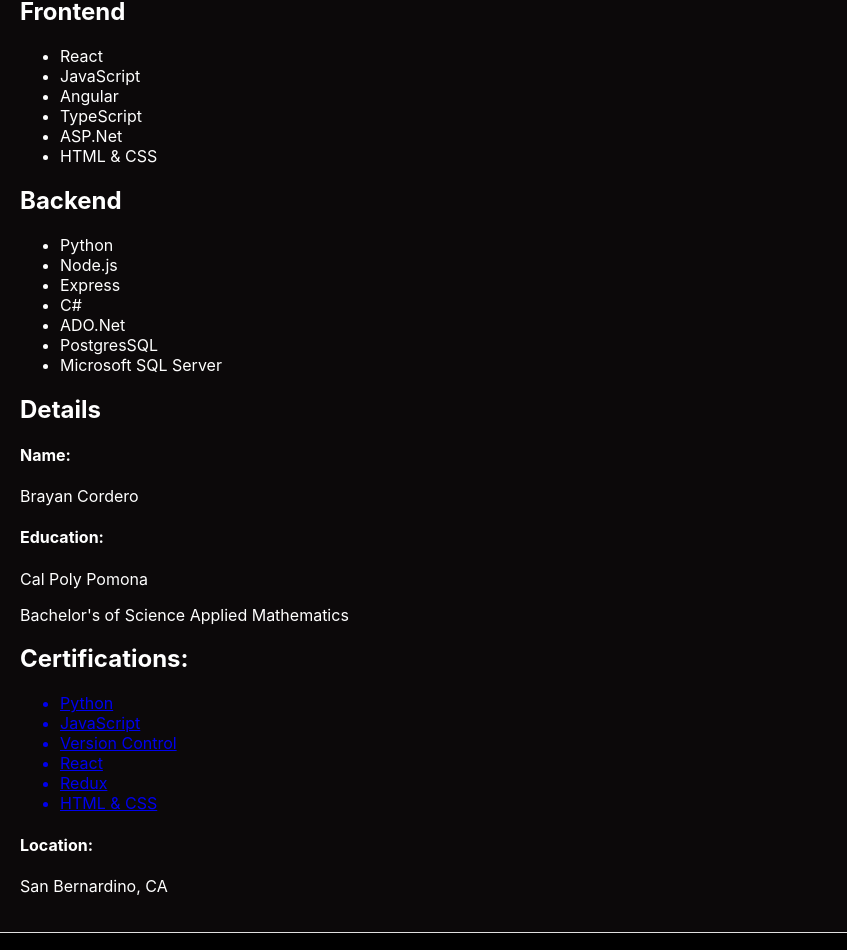
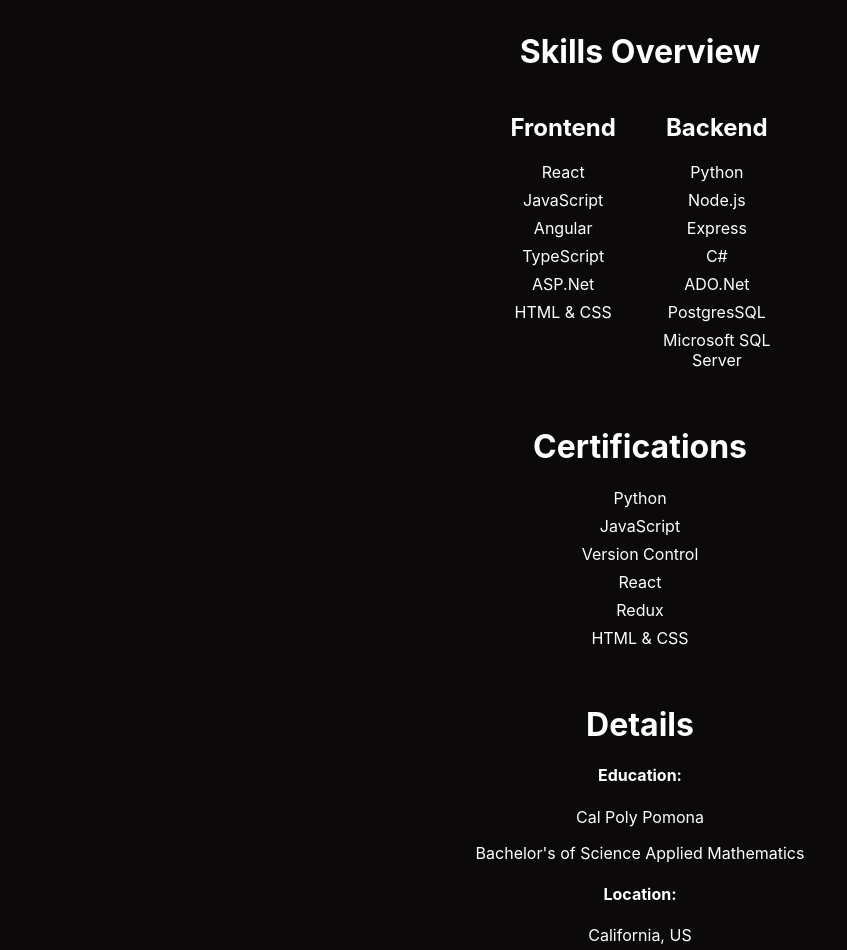
Before and after one commit to BrayanCordero/Portfolio-Website, a React (Create React App) app in the folder portfolio-website/: page /about in a window 1280 px wide. Shown: the part 311-1261 px from the top of the page, without its empty margins (0-847 px from the left). Built offline with nearby package versions, Linux system fonts and the light colour scheme.

Commit message:
added some styling to about page

```diff
--- a/portfolio-website/src/App.css
+++ b/portfolio-website/src/App.css
@@ -22,6 +22,16 @@
     padding: 20px;
     padding-top: 150px;
     background-color: #0C090A;
+}
+
+a {
+    color: white;
+    text-decoration: none;
+}
+
+a:hover {
+    text-decoration: underline;
+    text-decoration-color: red;
 }
 
 
--- a/portfolio-website/src/components/About.js
+++ b/portfolio-website/src/components/About.js
@@ -1,4 +1,5 @@
 import React from 'react'
+import '../styles/AboutStyle.css'
 
 const About = () => {
     return (
@@ -12,6 +13,7 @@
             </div>
             <div className='skill-container'>
                 <h1>Skills Overview</h1>
+                <div className='skills'>
                     <div className='frontend'>
                         <h2>Frontend</h2>
                         <ul>
@@ -23,7 +25,7 @@
                             <li>HTML & CSS</li>
                         </ul>
                     </div>
-                <div className='Backend'>
+                    <div className='backend'>
                         <h2>Backend</h2>
                         <ul>
                             <li>Python</li>
@@ -36,15 +38,9 @@
                         </ul>
                     </div>
                 </div>
-            <div className='details'>
-                <h2>Details</h2>
-                <p>
-                    <h4>Name:</h4>
-                    <p>Brayan Cordero</p>
-                    <h4>Education:</h4>
-                    <p>Cal Poly Pomona</p>
-                    <p>Bachelor's of Science Applied Mathematics</p>
-                    <h2>Certifications:</h2>
+            </div>
+            <div className='certifications'>
+                <h1>Certifications</h1>
                 <ul>
                     <a href="https://www.codecademy.com/profiles/L0rdLost/certificates/6c152bd262967f8c941c9707ed636bda" target="_blank" rel="noopener noreferrer"><li>Python</li></a>
                     <a href="https://coursera.org/share/cd285a6c835268abec1d6ab014e1b799" target="_blank" rel="noopener noreferrer"><li>JavaScript</li></a>
@@ -53,9 +49,14 @@
                     <a href='https://www.codecademy.com/profiles/L0rdLost/certificates/6635cb9acaac43e3b713d72debc2149b' target='_black' rel='noopener noreferrer'><li>Redux</li></a>
                     <a href="https://coursera.org/share/86f1339ed69f3dc72701e7d3fd8fab21" target="_blank" rel="noopener noreferrer"><li>HTML & CSS</li></a>
                 </ul>
+            </div>
+            <div className='details'>
+                <h1>Details</h1>
+                <h4>Education:</h4>
+                <p>Cal Poly Pomona</p>
+                <p>Bachelor's of Science Applied Mathematics</p>
                 <h4>Location:</h4>
-                    <p>San Bernardino, CA</p>
-                </p>
+                <p>California, US</p>
             </div>
         </div>
     )
--- a/portfolio-website/src/components/Contact.js
+++ b/portfolio-website/src/components/Contact.js
@@ -6,7 +6,7 @@
         <div>
             <h1>Contact Me</h1>
             <p>corderobrayan@yahoo.com</p>
-            <a href='https://linkedin.com/in/brayan-cordero-alvarez-a0a290206' target="_blank" rel="noopener noreferrer">LinkedIn</a>
+            <a href='https://www.linkedin.com/in/brayan-cordero-alvarez-a0a290206' target="_blank" rel="noopener noreferrer">LinkedIn</a>
         </div>
     )
 };
--- a/portfolio-website/src/styles/AboutStyle.css
+++ b/portfolio-website/src/styles/AboutStyle.css
@@ -0,0 +1,52 @@
+.about-container {
+    display: flex;
+    flex-direction: column;
+    align-items: center;
+    padding: 20px;
+}
+
+.about {
+    text-align: center;
+    margin-bottom: 20px;
+    max-width: 800px;
+}
+
+.skill-container {
+    display: flex;
+    flex-direction: column;
+    align-items: center;
+    margin-bottom: 20px;
+    max-width: 800px;
+}
+
+.skills {
+    display: flex;
+    justify-content: space-around;
+    width: 100%;
+    text-align: center;
+}
+
+.frontend, .backend {
+    flex: 1;
+    margin: 0 10px;
+}
+
+ul {
+    list-style: none;
+    padding: 0;
+}
+
+li {
+    margin-bottom: 8px;
+}
+
+
+.certifications {
+    margin-bottom: 20px;
+    text-align: center;
+}
+
+.details {
+    max-width: 800px;
+    text-align: center;
+}
```
Lines whose indentation alone changed are shown as unchanged.
